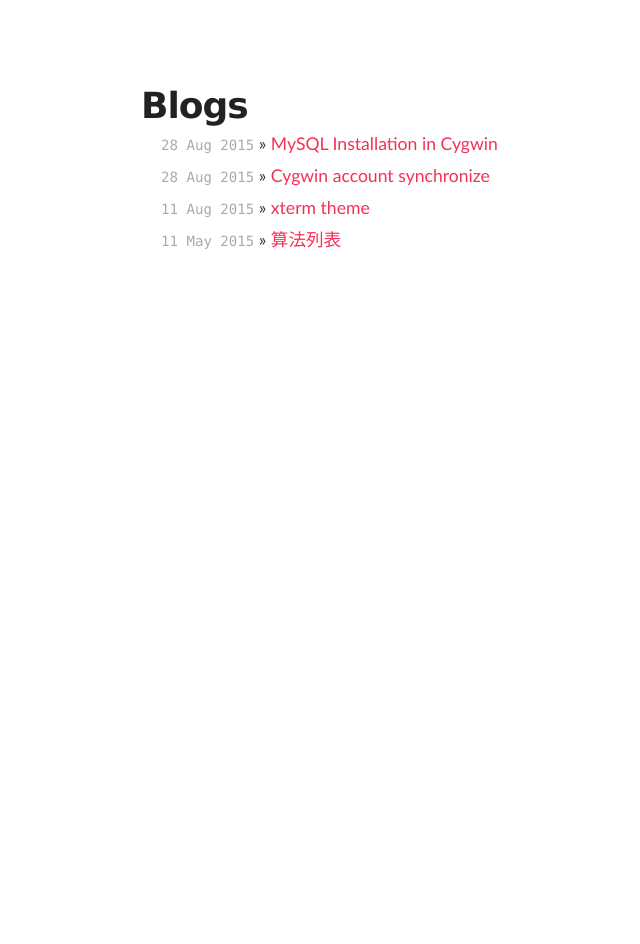
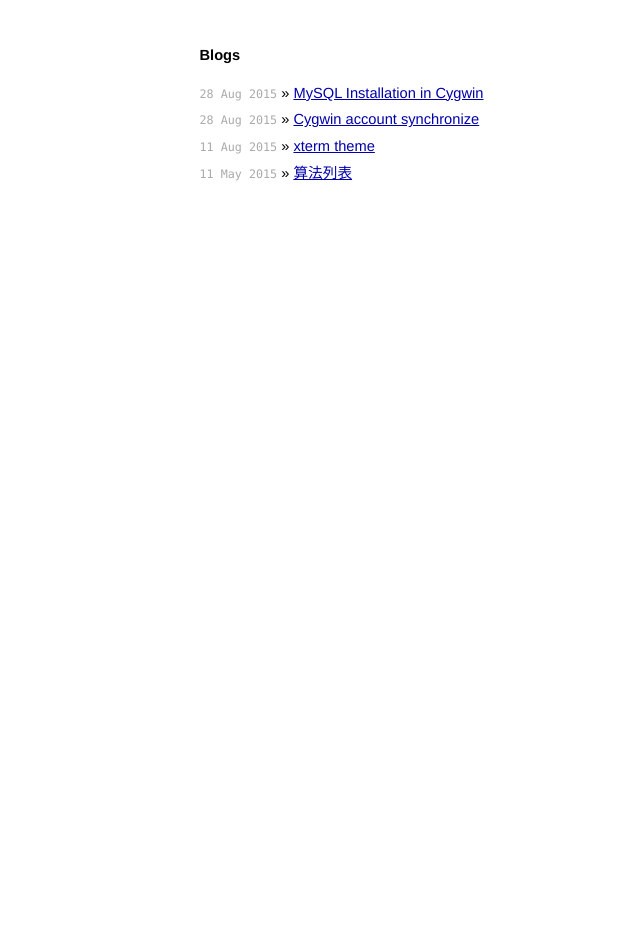
Before and after one commit to openheap/openheap.github.io, a Jekyll site: the page built from blogs.html, in a window 1280 px wide. Shown: the whole page, without its empty margins (147-787 px from the left). Built offline with Jekyll 4.4.1, drawn with Linux system fonts in a browser that asks for light colours; Markdown is read by kramdown in place of the engine named in the settings; before the commit the page ends 900 px from its top, so only the background shows below that.

Commit message:
Update default.html

```diff
--- a/_layouts/default.html
+++ b/_layouts/default.html
@@ -5,16 +5,10 @@
    <title>{{ page.title }}</title>
    <link rel="stylesheet" href="/stylesheets/syntax.css" type="text/css" />
    <link rel="stylesheet" href="/stylesheets/screen.css" type="text/css" media="screen, projection" />
-   <link rel="stylesheet" href="/stylesheets/stylesheet.css" type="text/css" />
-
 </head>
 <body>
-<div id="main_content_wrap" class="outer">
-<section id="main_content" class="inner">
 <div class="site">
   {{ content }}
 </div>
-</section>
-</div>
 </body>
 </html>
```
